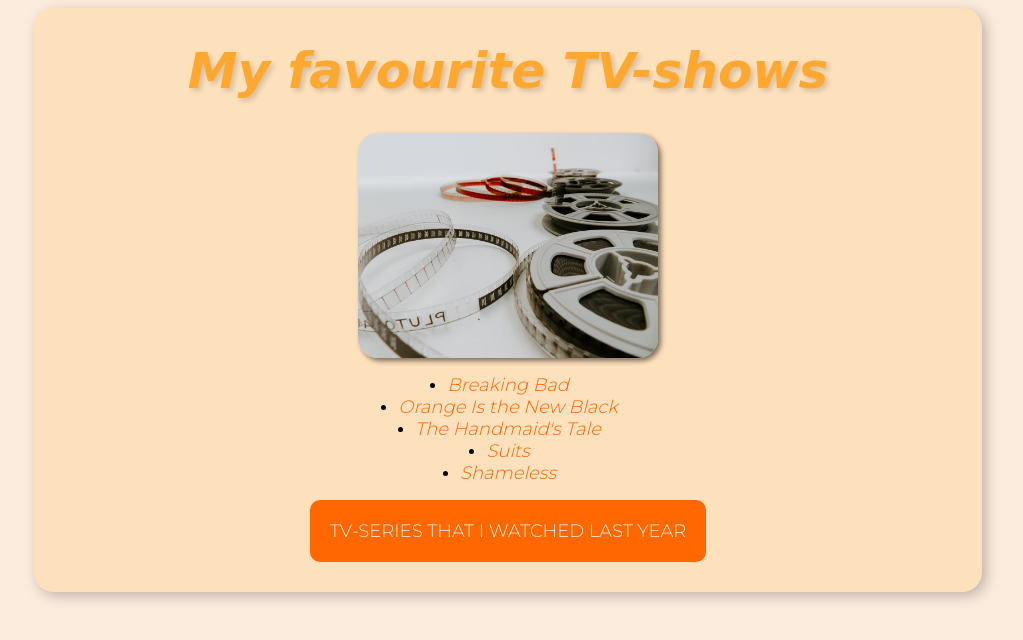
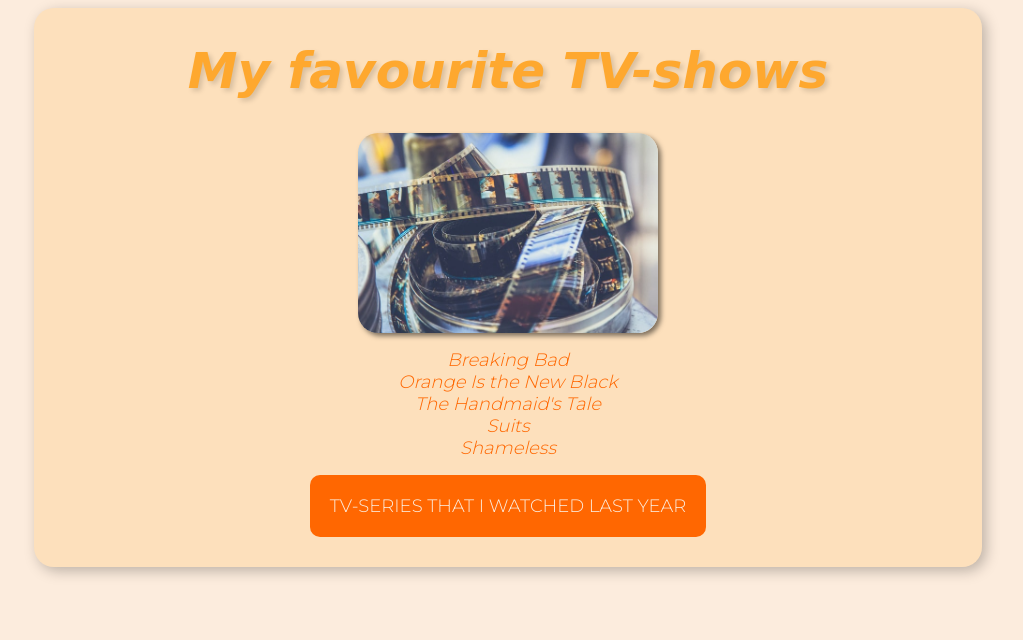
Before and after one commit to dariaxshikina/mytvseries, a plain HTML site: page index.html in a window 1280 px wide. Shown: the whole page, without its empty margins (132-1155 px from the left). Drawn offline with Linux system fonts and the light colour scheme; a web font is replaced by a local one.

Commit message:
Add files via upload

```diff
--- a/index.html
+++ b/index.html
@@ -17,7 +17,7 @@
                 <h1><em>My favourite TV-shows</em></h1>
             </div>
             <div class="box">
-                <img class="main-cover" src="main-pic.avif" alt="my movies" width="300">
+                <img class="main-cover" src="main-pic.jpg" alt="my movies" width="300">
             </div>
             <ul class="list">
                 <li><a class="movie-list" href="breakingbad.html" ><em>Breaking Bad</em> </a></li>
--- a/styles.css
+++ b/styles.css
@@ -39,6 +39,7 @@ th, td {
     flex-direction: column;
     align-items: center;
     padding: 0;
+    list-style: none;
 }
 .container {
     margin: auto;
```
Also changed, not shown: main-pic.jpg (added).
